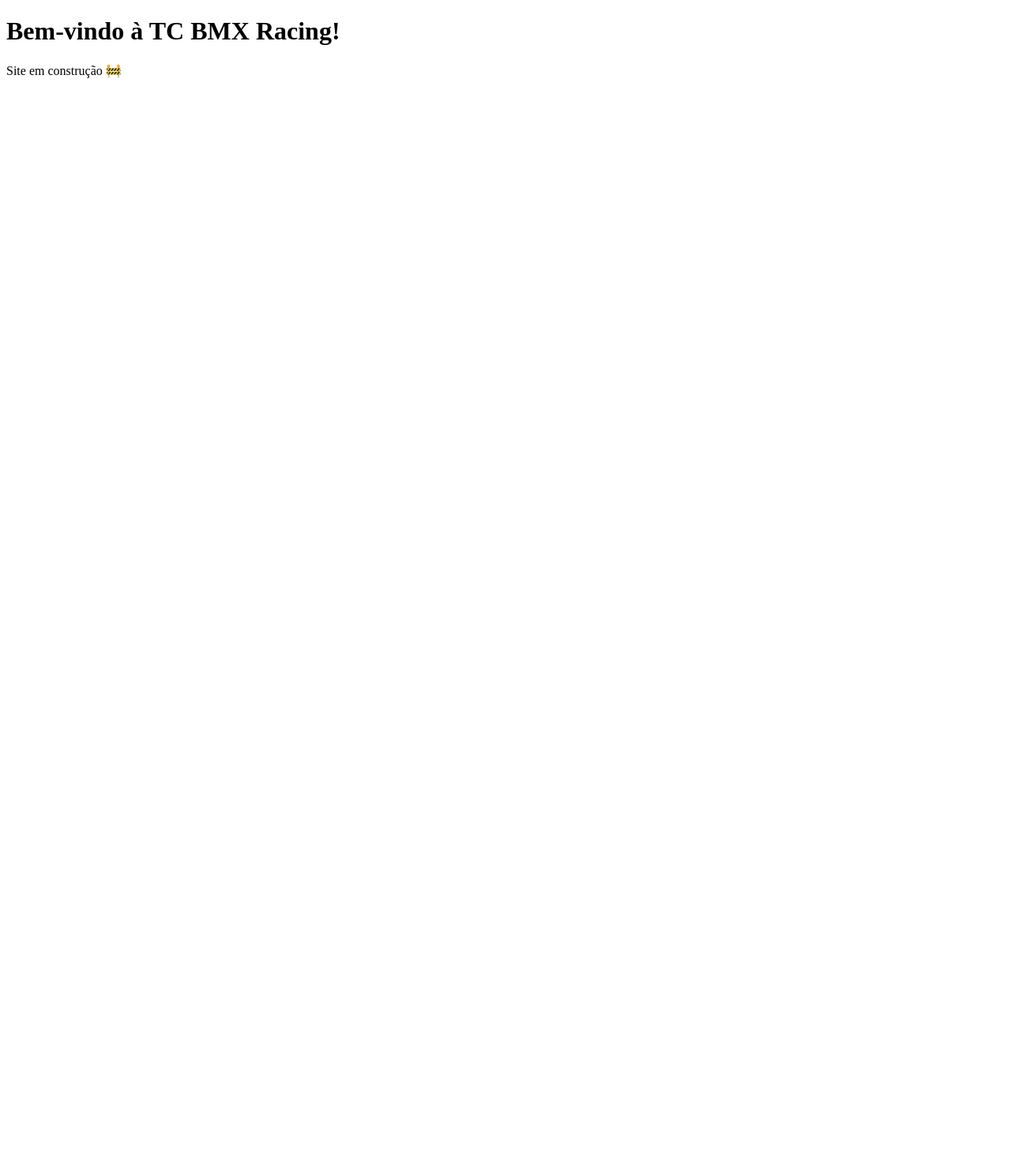
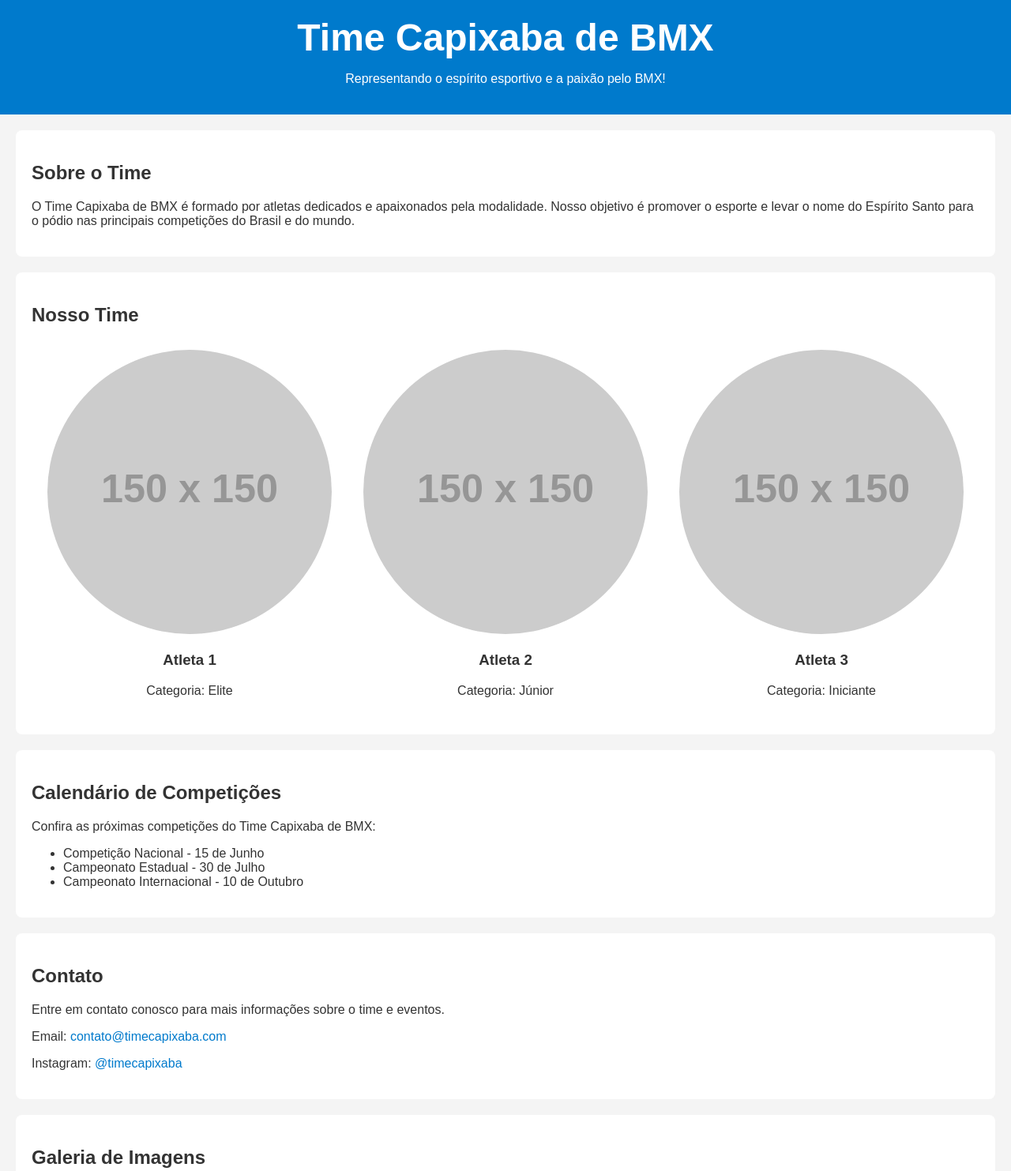
Before and after one commit to tcbmxracing/tcbmxracing.github.io, a plain HTML site: page indexq.html in a window 1280 px wide. Shown: the top 1483 px of the page at 79% size. Before the commit the page ends 800 px from the top, so only its background shows below. Drawn offline with Linux system fonts and the light colour scheme; placeholder pictures from the web are drawn by us.

Commit message:
Update indexq.html

```diff
--- a/indexq.html
+++ b/indexq.html
@@ -2,10 +2,129 @@
 <html lang="pt-br">
 <head>
   <meta charset="UTF-8">
-  <title>TC BMX Racing</title>
+  <meta name="viewport" content="width=device-width, initial-scale=1.0">
+  <title>"Indexq" Time Capixaba de BMX</title>
+  <style>
+    body {
+      font-family: Arial, sans-serif;
+      background-color: #f4f4f4;
+      margin: 0;
+      padding: 0;
+      color: #333;
+    }
+
+    header {
+      background-color: #007acc;
+      color: white;
+      text-align: center;
+      padding: 20px;
+    }
+
+    header h1 {
+      margin: 0;
+      font-size: 3em;
+    }
+
+    section {
+      padding: 20px;
+      margin: 20px;
+      background-color: white;
+      border-radius: 8px;
+    }
+
+    .team {
+      display: flex;
+      flex-wrap: wrap;
+      justify-content: space-around;
+    }
+
+    .team-member {
+      width: 30%;
+      margin: 10px;
+      text-align: center;
+    }
+
+    .team-member img {
+      width: 100%;
+      height: auto;
+      border-radius: 50%;
+    }
+
+    .contact a {
+      color: #007acc;
+      text-decoration: none;
+    }
+
+    .gallery img {
+      width: 100%;
+      height: auto;
+      margin: 10px;
+      border-radius: 8px;
+    }
+  </style>
 </head>
 <body>
-  <h1>Bem-vindo à TC BMX Racing!</h1>
-  <p>Site em construção 🚧</p>
+
+  <!-- Cabeçalho -->
+  <header>
+    <h1>Time Capixaba de BMX</h1>
+    <p>Representando o espírito esportivo e a paixão pelo BMX!</p>
+  </header>
+
+  <!-- Sobre -->
+  <section>
+    <h2>Sobre o Time</h2>
+    <p>O Time Capixaba de BMX é formado por atletas dedicados e apaixonados pela modalidade. Nosso objetivo é promover o esporte e levar o nome do Espírito Santo para o pódio nas principais competições do Brasil e do mundo.</p>
+  </section>
+
+  <!-- Equipe -->
+  <section>
+    <h2>Nosso Time</h2>
+    <div class="team">
+      <div class="team-member">
+        <img src="https://via.placeholder.com/150" alt="Atleta 1">
+        <h3>Atleta 1</h3>
+        <p>Categoria: Elite</p>
+      </div>
+      <div class="team-member">
+        <img src="https://via.placeholder.com/150" alt="Atleta 2">
+        <h3>Atleta 2</h3>
+        <p>Categoria: Júnior</p>
+      </div>
+      <div class="team-member">
+        <img src="https://via.placeholder.com/150" alt="Atleta 3">
+        <h3>Atleta 3</h3>
+        <p>Categoria: Iniciante</p>
+      </div>
+    </div>
+  </section>
+
+  <!-- Calendário -->
+  <section>
+    <h2>Calendário de Competições</h2>
+    <p>Confira as próximas competições do Time Capixaba de BMX:</p>
+    <ul>
+      <li>Competição Nacional - 15 de Junho</li>
+      <li>Campeonato Estadual - 30 de Julho</li>
+      <li>Campeonato Internacional - 10 de Outubro</li>
+    </ul>
+  </section>
+
+  <!-- Contato -->
+  <section class="contact">
+    <h2>Contato</h2>
+    <p>Entre em contato conosco para mais informações sobre o time e eventos.</p>
+    <p>Email: <a href="mailto:contato@timecapixaba.com">contato@timecapixaba.com</a></p>
+    <p>Instagram: <a href="https://instagram.com/timecapixaba" target="_blank">@timecapixaba</a></p>
+  </section>
+
+  <!-- Galeria -->
+  <section class="gallery">
+    <h2>Galeria de Imagens</h2>
+    <img src="https://via.placeholder.com/600x400" alt="Imagem de treino">
+    <img src="https://via.placeholder.com/600x400" alt="Campeonato">
+    <img src="https://via.placeholder.com/600x400" alt="Equipe no pódio">
+  </section>
+
 </body>
 </html>
```
